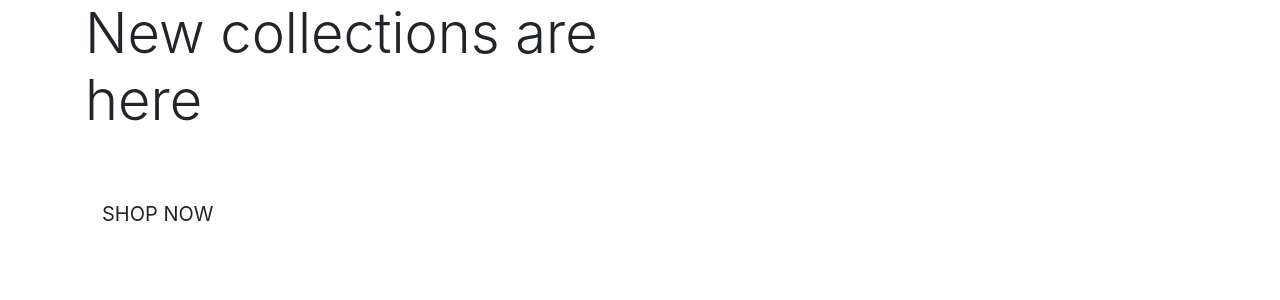
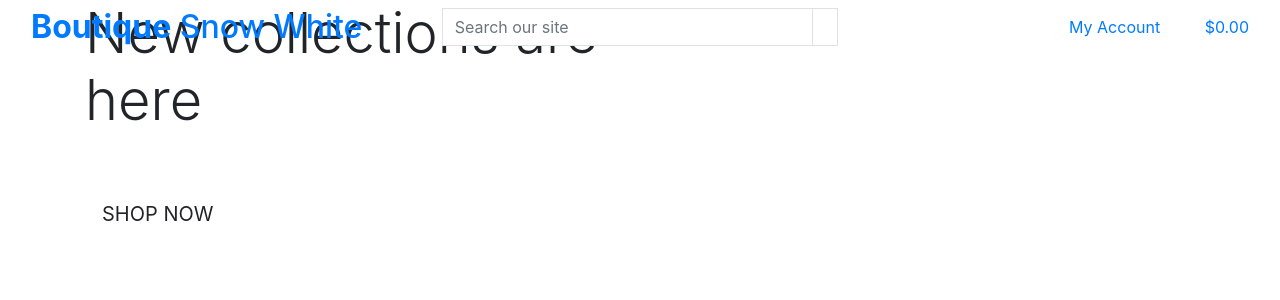
Before and after one commit to SnezhanaZdravkova/Boutique-Snow-White, a Django app: page / in a window 1280 px wide. Shown: the top 300 px of the page. Run offline with Django 3.2, Linux system fonts and the light colour scheme.

Commit message:
Add first part page header!

```diff
--- a/boutique_snow_white/settings.py
+++ b/boutique_snow_white/settings.py
@@ -62,7 +62,7 @@ TEMPLATES = [
         'BACKEND': 'django.template.backends.django.DjangoTemplates',
         'DIRS': [
             os.path.join(BASE_DIR, 'templates'),
-            os.path.join(BASE_DIR, 'templates', 'allauth')
+            os.path.join(BASE_DIR, 'templates', 'allauth'),
         ],
         'APP_DIRS': True,
         'OPTIONS': {
--- a/home/templates/home/index.html
+++ b/home/templates/home/index.html
@@ -2,7 +2,7 @@
 {% load static %}
 
 {% block page_header %}
-    <div class="header-container">
+    <div class="container header-container">
         <div class="row">
             <div class="col">
 
--- a/templates/base.html
+++ b/templates/base.html
@@ -31,7 +31,67 @@
     <title>Boutique Snow White {% block extra_title %}{% endblock %}</title>
   </head>
   <body>
-    <header class="container-fluid fixed-top"></header>
+    <header class="container-fluid fixed-top">
+      <div class="row">
+        <div class="col-12 col-lg-4 my-auto py-1 py-lg-0 text-center text-lg-left">
+          <a href="{% url 'home' %}" class="nav-link main-logo-link">
+            <h2 class="logo-font text-black my-0"><strong>Boutique</strong> Snow White</h2>
+          </a>
+        </div>
+        <div class="col-12 col-lg-4 my-auto py-1 py-lg-0">
+          <form method="GET" action="">
+            <div class="input-group w-100">
+                <input class="form-control border border-black rounded-0" type="text" name="q" placeholder="Search our site">
+                <div class="input-group-append">
+                    <button class="form-control btn btn-black border border-black rounded-0" type="submit">
+                        <span class="icon">
+                            <i class="fas fa-search"></i>
+                        </span>
+                    </button>
+                </div>
+            </div>
+          </form>
+        </div>
+        <div class="col-12 col-lg-4 my-auto py-1 py-lg-0">
+          <ul class="list-inline list-unstyled text-center text-lg-right my-0">
+            <li class="list-inline-item dropdown">
+                <a class="text-black nav-link" href="#" id="user-options" data-toggle="dropdown" aria-haspopup="true" aria-expanded="false">
+                    <div class="text-center">
+                        <div><i class="fas fa-user fa-lg"></i></div>
+                        <p class="my-0">My Account</p>
+                    </div>
+                </a>
+                <div class="dropdown-menu border-0" aria-labelledby="user-options">
+                    {% if request.user.is_authenticated %}
+                        {% if request.user.is_superuser %}
+                            <a href="" class="dropdown-item">Product Management</a>
+                        {% endif %}
+                        <a href="" class="dropdown-item">My Profile</a>
+                        <a href="{% url 'account_logout' %}" class="dropdown-item">Logout</a>
+                    {% else %}
+                        <a href="{% url 'account_signup' %}" class="dropdown-item">Register</a>
+                        <a href="{% url 'account_login' %}" class="dropdown-item">Login</a>
+                    {% endif %}
+                </div>
+            </li>
+            <li class="list-inline-item">
+                <a class="{% if grand_total %}text-info font-weight-bold{% else %}text-black{% endif %} nav-link" href="">
+                    <div class="text-center">
+                        <div><i class="fas fa-shopping-bag fa-lg"></i></div>
+                        <p class="my-0">
+                            {% if grand_total %}
+                                ${{ grand_total|floatformat:2 }}
+                            {% else %}
+                                $0.00
+                            {% endif %}
+                        </p>
+                    </div>
+                </a>
+            </li>
+          </ul>
+        </div>
+      </div>
+    </header>
 
     {% if messages %}
         <div class="message-container"></div>
```
